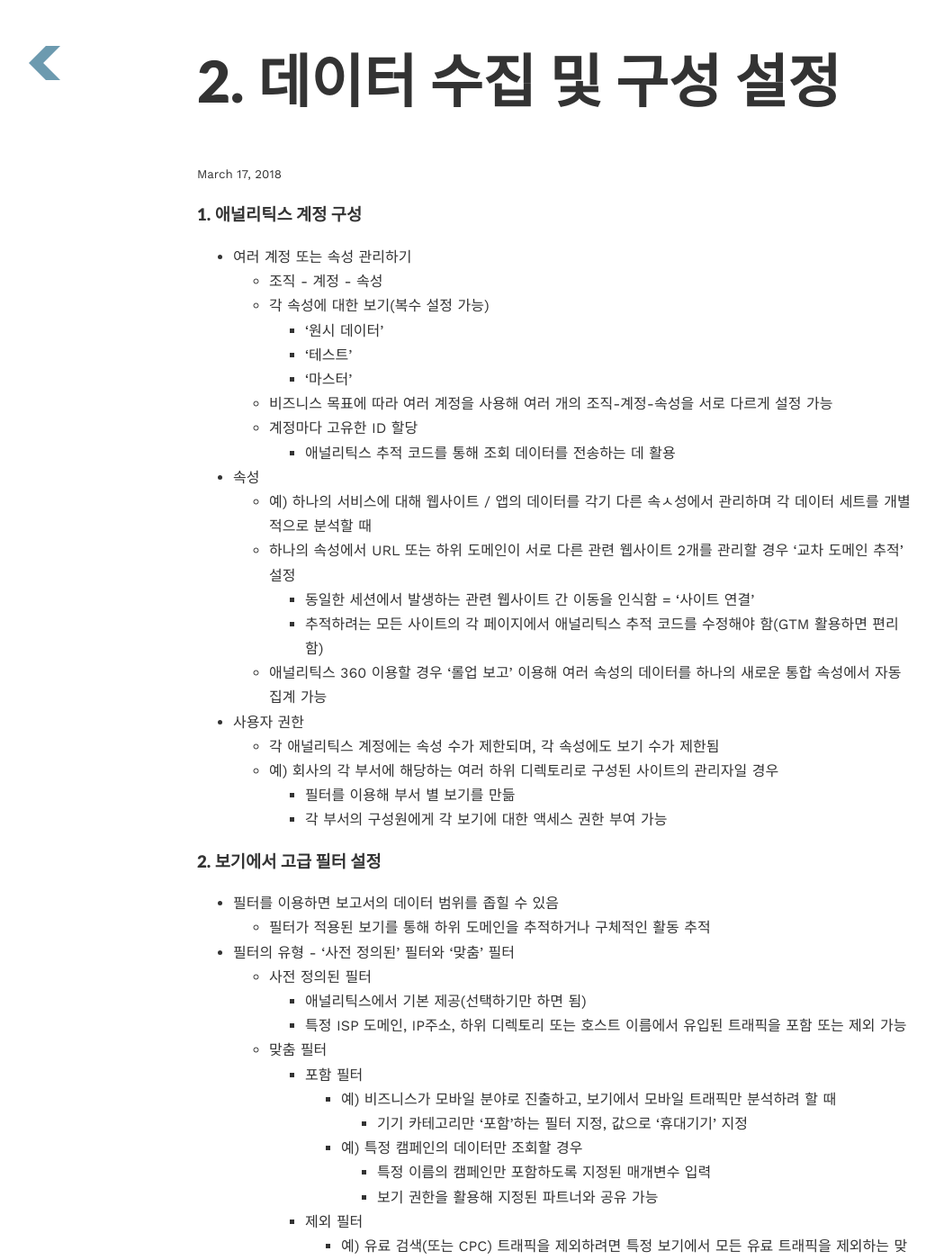
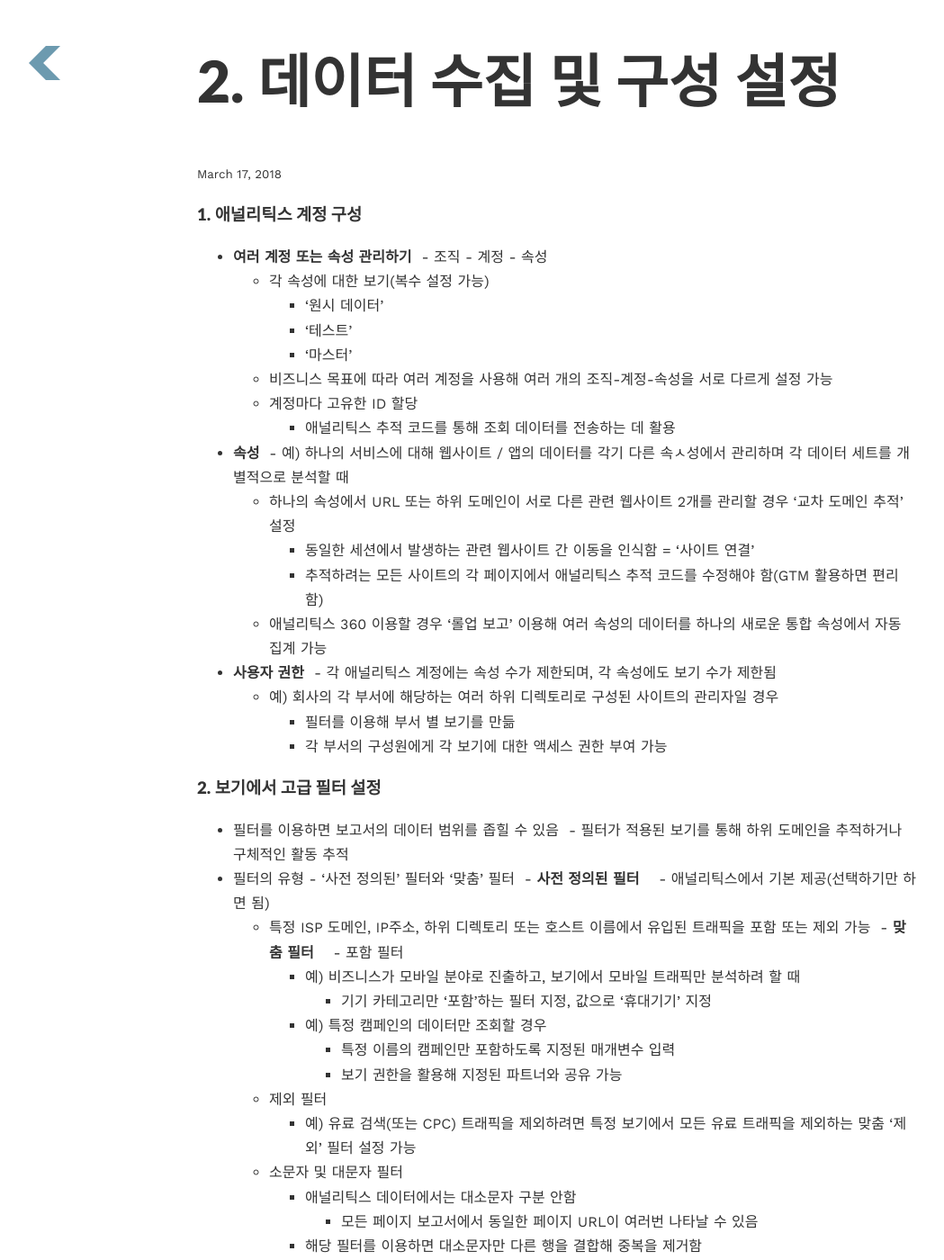
Before and after one commit to no-use-rami/ramihan.github.io, a Jekyll site: the page built from _posts/2018-03-17-2. 데이터 수집 및 구성 설정.md, in a window 1280 px wide and 1400 px high. Shown: the whole window at 90% size, without its empty margins (21-1070 px from the left). Built offline with Jekyll 4.4.1, drawn with Linux system fonts in a browser that asks for light colours; our own code applies the rules of GitHub Pages for plain Markdown files.

Commit message:
Update 2018-03-17-2. 데이터 수집 및 구성 설정.md

```diff
--- a/_posts/2018-03-17-2. 데이터 수집 및 구성 설정.md
+++ b/_posts/2018-03-17-2. 데이터 수집 및 구성 설정.md
@@ -1,7 +1,7 @@
 ### 1. 애널리틱스 계정 구성
 
-- 여러 계정 또는 속성 관리하기
-  - 조직 - 계정 - 속성
+- __여러 계정 또는 속성 관리하기__
+  - 조직 - 계정 - 속성
   - 각 속성에 대한 보기(복수 설정 가능)
     - '원시 데이터'
     - '테스트'
@@ -9,14 +9,14 @@
   - 비즈니스 목표에 따라 여러 계정을 사용해 여러 개의 조직-계정-속성을 서로 다르게 설정 가능
   - 계정마다 고유한 ID 할당
     - 애널리틱스 추적 코드를 통해 조회 데이터를 전송하는 데 활용
-- 속성
-  - 예) 하나의 서비스에 대해 웹사이트 / 앱의 데이터를 각기 다른 속ㅅ성에서 관리하며 각 데이터 세트를 개별적으로 분석할 때
+- __속성__
+  - 예) 하나의 서비스에 대해 웹사이트 / 앱의 데이터를 각기 다른 속ㅅ성에서 관리하며 각 데이터 세트를 개별적으로 분석할 때
   - 하나의 속성에서 URL 또는 하위 도메인이 서로 다른 관련 웹사이트 2개를 관리할 경우 '교차 도메인 추적' 설정
     - 동일한 세션에서 발생하는 관련 웹사이트 간 이동을 인식함 = '사이트 연결'
     - 추적하려는 모든 사이트의 각 페이지에서 애널리틱스 추적 코드를 수정해야 함(GTM 활용하면 편리함)
   - 애널리틱스 360 이용할 경우 '롤업 보고' 이용해 여러 속성의 데이터를 하나의 새로운 통합 속성에서 자동 집계 가능
-- 사용자 권한
-  - 각 애널리틱스 계정에는 속성 수가 제한되며, 각 속성에도 보기 수가 제한됨
+- __사용자 권한__
+  - 각 애널리틱스 계정에는 속성 수가 제한되며, 각 속성에도 보기 수가 제한됨
   - 예) 회사의 각 부서에 해당하는 여러 하위 디렉토리로 구성된 사이트의 관리자일 경우
     - 필터를 이용해 부서 별 보기를 만듦
     - 각 부서의 구성원에게 각 보기에 대한 액세스 권한 부여 가능
@@ -26,13 +26,13 @@
 ### 2. 보기에서 고급 필터 설정
 
 - 필터를 이용하면 보고서의 데이터 범위를 좁힐 수 있음
-  - 필터가 적용된 보기를 통해 하위 도메인을 추적하거나 구체적인 활동 추적
+  - 필터가 적용된 보기를 통해 하위 도메인을 추적하거나 구체적인 활동 추적
 - 필터의 유형 - '사전 정의된' 필터와 '맞춤' 필터
-  - 사전 정의된 필터
-    - 애널리틱스에서 기본 제공(선택하기만 하면 됨)
+  - __사전 정의된 필터__
+    - 애널리틱스에서 기본 제공(선택하기만 하면 됨)
     - 특정 ISP 도메인, IP주소, 하위 디렉토리 또는 호스트 이름에서 유입된 트래픽을 포함 또는 제외 가능
-  - 맞춤 필터
-    - 포함 필터
+  - __맞춤 필터__
+    - 포함 필터
       - 예) 비즈니스가 모바일 분야로 진출하고, 보기에서 모바일 트래픽만 분석하려 할 때
         - 기기 카테고리만 '포함'하는 필터 지정, 값으로 '휴대기기' 지정
       - 예) 특정 캠페인의 데이터만 조회할 경우
```
